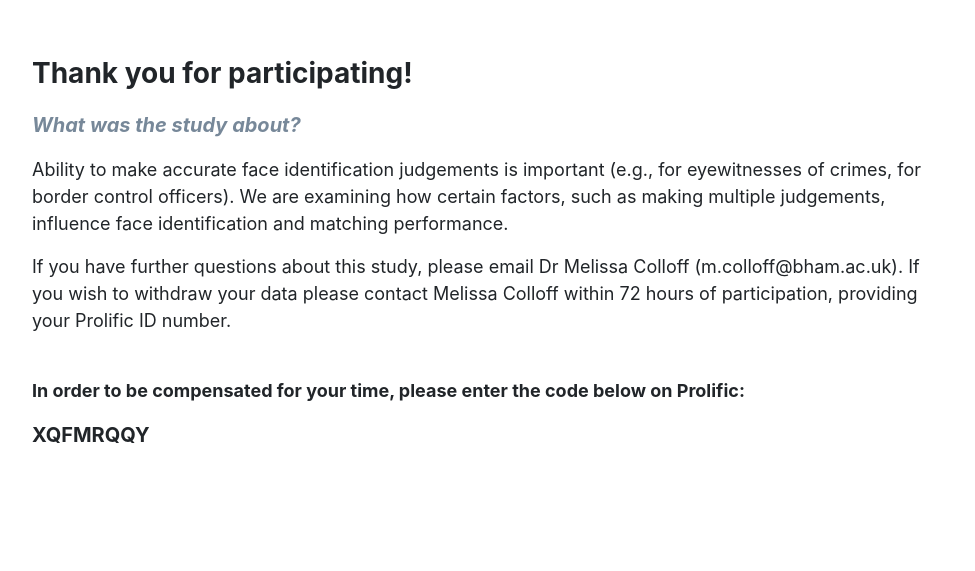
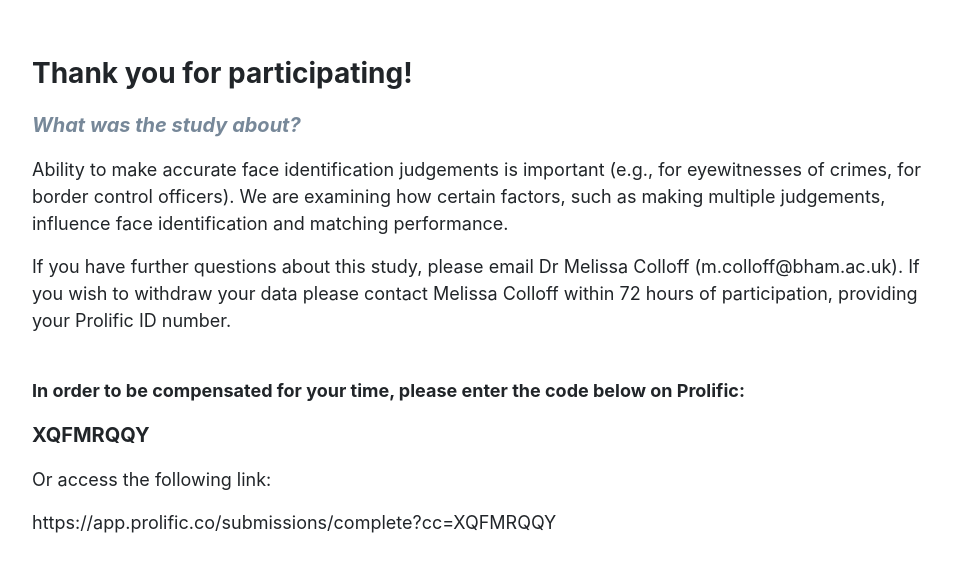
Before and after one commit to CioaraVopsita/applied-memory-and-cognition, a website: page public/thankyou.html in a window 1280 px wide. Shown: the part 185-756 px from the top of the page, without its empty margins (148-1123 px from the left). Drawn offline with nearby package versions, Linux system fonts and the light colour scheme.

Commit message:
submission link

```diff
--- a/public/thankyou.html
+++ b/public/thankyou.html
@@ -46,6 +46,10 @@
     <p><b> In order to be compensated for your time, please enter the code below on Prolific:</b>
     <p style="font-size:20px;"> <b>XQFMRQQY</b>
 
+    <p> Or access the following link: </p>
+    <p>https://app.prolific.co/submissions/complete?cc=XQFMRQQY</p>
+
+
   <script type="text/javascript">
 
 
```
